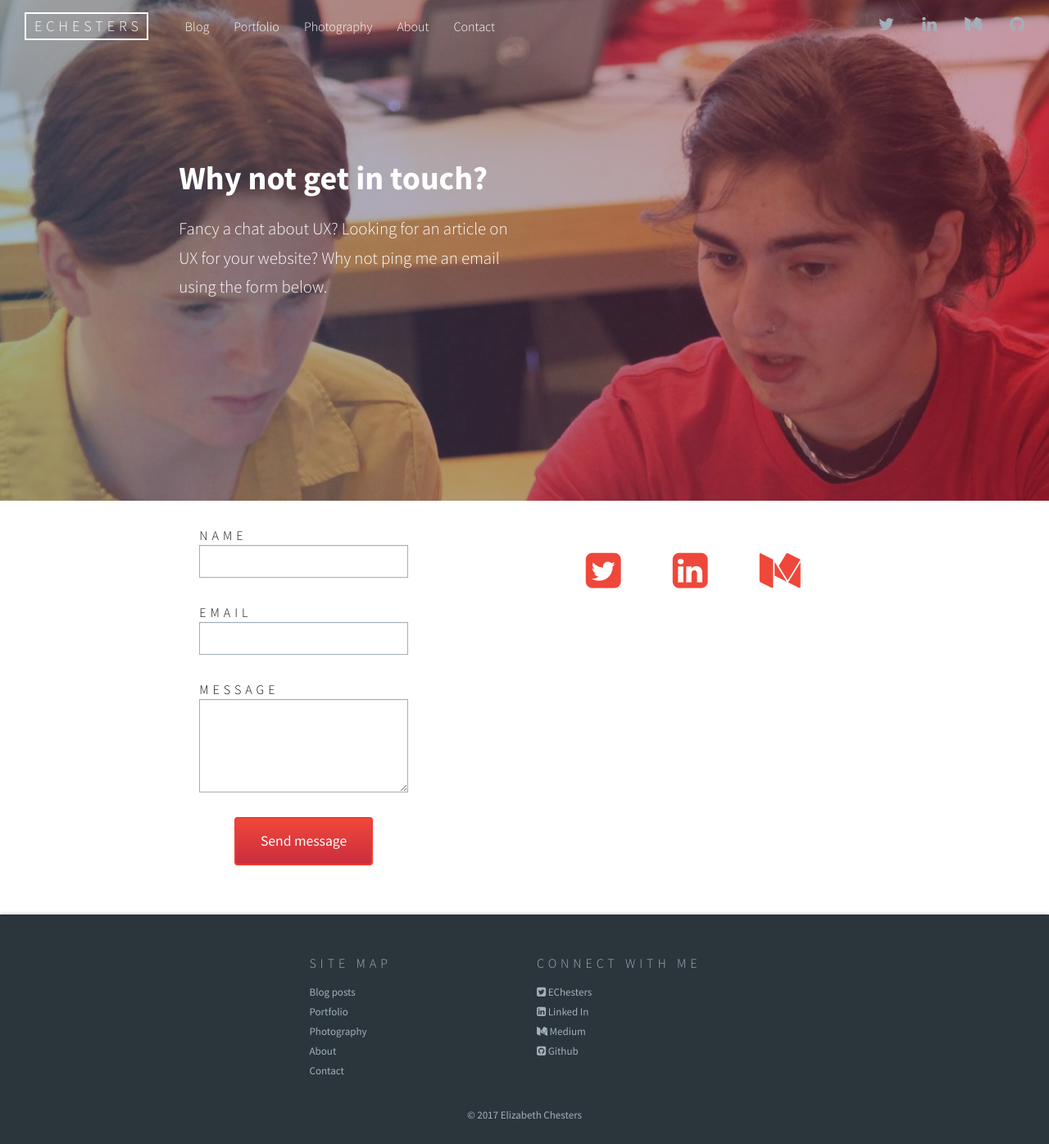
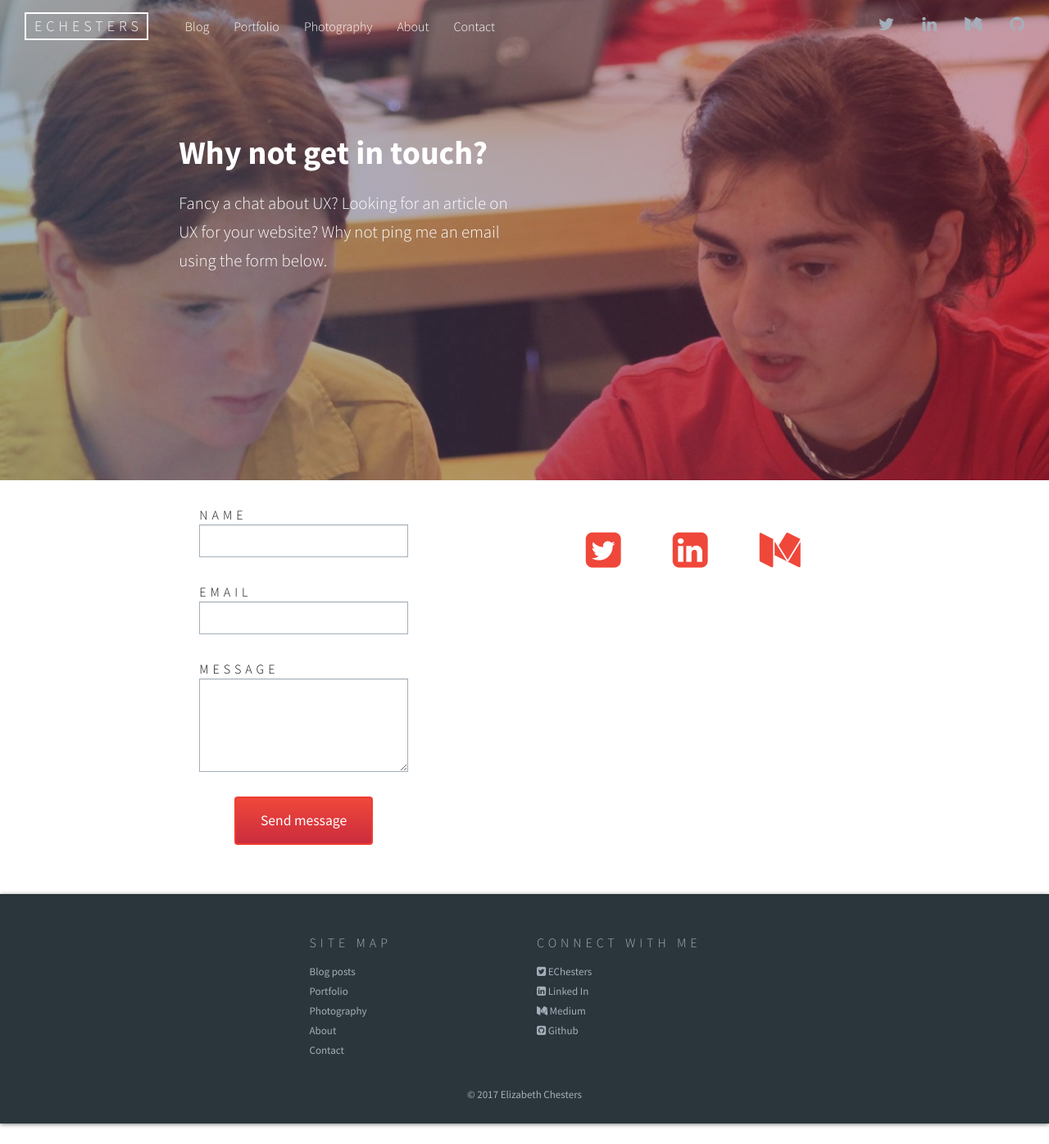
Before and after one commit to EChesters/echesters.github.io, a Jekyll site: the page built from contact.html, in a window 1280 px wide. Shown: the whole page at 82% size. Built offline with Jekyll 4.4.1, drawn with Linux system fonts in a browser that asks for light colours; nearby versions of some CDN libraries.

Commit message:
Fixed broken banner on photography page

```diff
--- a/_sass/_banner.scss
+++ b/_sass/_banner.scss
@@ -1,6 +1,6 @@
 .banner {
-  padding-top: calc(#{$nav-bar-height} * 2);
-  height: 550px;
+  padding-top: calc(#{$nav-bar-height} * 1.5);
+  height: 525px;
   overflow: hidden;
 
   @include media-query($on-palm) {
@@ -16,7 +16,7 @@
     right: 0;
     background-size: cover;
     background-position: top center;
-    height: calc(#{$nav-bar-height} + 550px);
+    height: calc(#{$nav-bar-height} + 525px);
 
     &:before {
       content: '';
@@ -26,11 +26,23 @@
       bottom: 0;
       left: 0;
       opacity: .8;
-      height: calc(#{$nav-bar-height} + 550px);
+      height: calc(#{$nav-bar-height} + 525px);
       background-size: cover;
       width: 100%;
       @include background-gradient-direction(right, rgba(#3a6186, .6), rgba(#89253e, .6));
     }
+  }
+
+  .banner-photography {
+    position: absolute;
+    top: 0;
+    left: 0;
+    bottom: 0;
+    right: 0;
+    background-size: cover;
+    background-position: top center;
+    background-color: $actual-black;
+    height: calc(#{$nav-bar-height} + 225px);
   }
 
   .banner-text {
@@ -49,6 +61,11 @@
   }
 }
 
+.small-banner {
+  height: 225px;
+  background-color: $actual-black;
+}
+
 .post-banner-text {
   @extend .banner-text;
 
```
Also changed, not shown: photography.html (+12 -5 lines).
